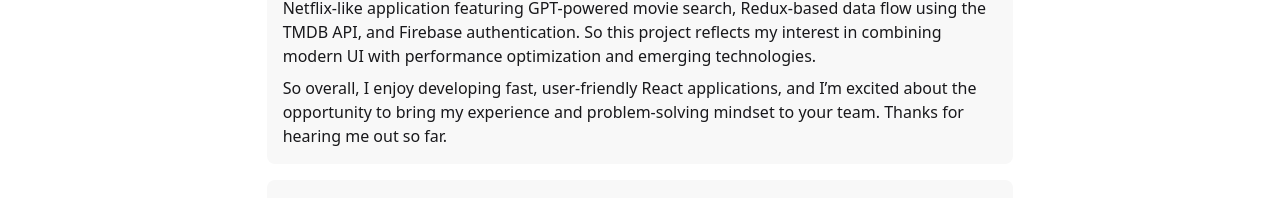
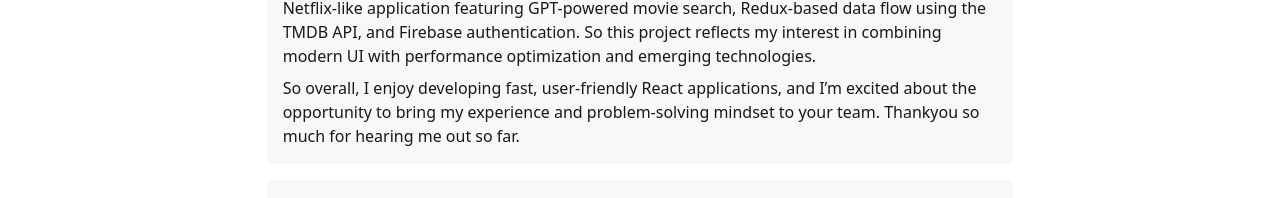
Before and after one commit to sandeeprana19/sde-courses-notes, a React (Vite) app: page /interview/react in a window 1280 px wide. Shown: the part 572-770 px from the top of the page. Built offline with nearby package versions, Linux system fonts and the light colour scheme.

Commit message:
Updated.

```diff
--- a/src/components/Interview/React.jsx
+++ b/src/components/Interview/React.jsx
@@ -54,7 +54,7 @@ const React = () => {
                       So overall, I enjoy developing fast, user-friendly React
                       applications, and I’m excited about the opportunity to
                       bring my experience and problem-solving mindset to your
-                      team. Thanks for hearing me out so far.
+                      team. Thankyou so much for hearing me out so far.
                     </p>
                   </div>
                 </div>
```
